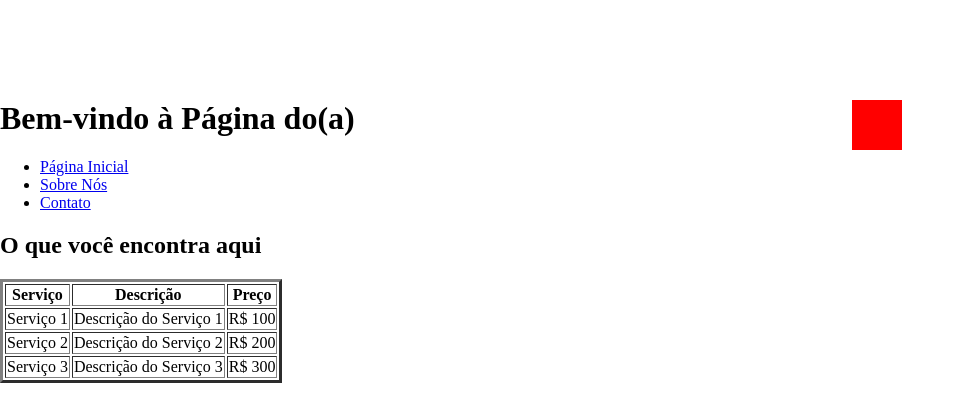
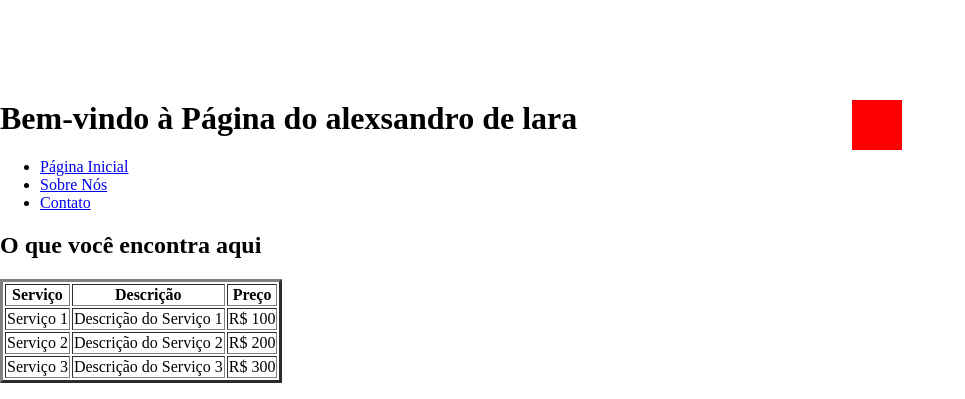
Before and after one commit to AlexsandroLara/PENSAMENTO-COMPUTACIONAL, a plain HTML site: page index.html in a window 1280 px wide. Shown: the top 399 px of the page, without its empty margins (0-965 px from the left). Drawn offline with Linux system fonts and the light colour scheme.

Commit message:
Update index.html

```diff
--- a/index.html
+++ b/index.html
@@ -16,7 +16,7 @@
     <div class="box"></div>
     <script src="script.js"></script>
     <header>
-        <h1>Bem-vindo à Página do(a) </h1>
+        <h1>Bem-vindo à Página do alexsandro de lara </h1>
     </header>
 
     <nav>
```
